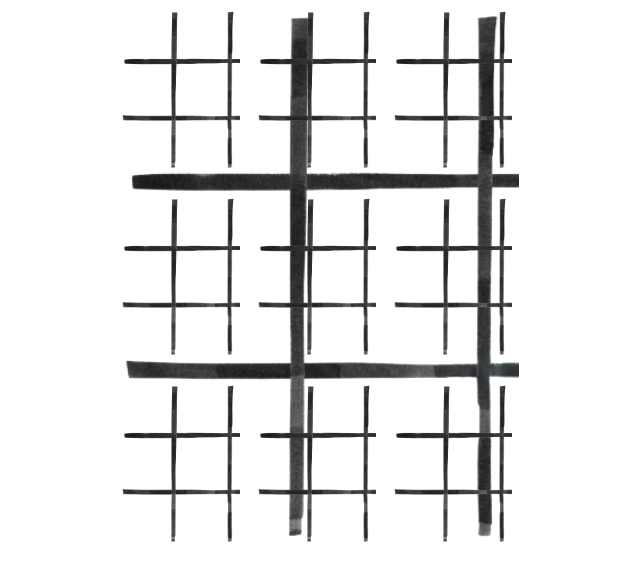
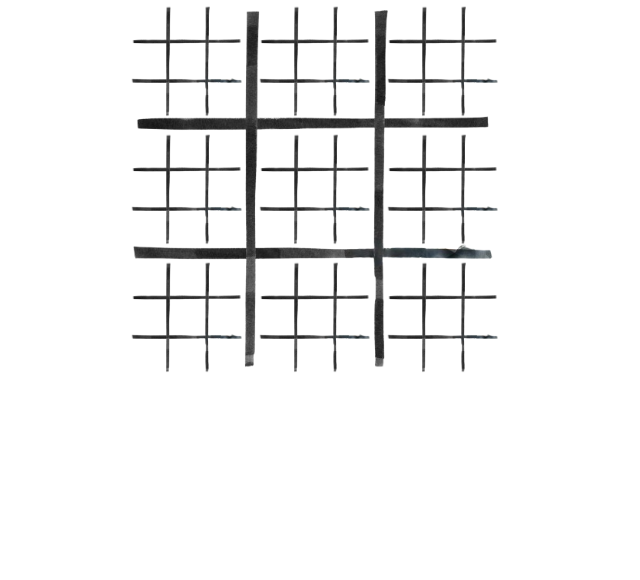
Before and after one commit to DarkJokic/STTT, a plain HTML site: page index.html in a window 1280 px wide. Shown: the part 160-740 px from the top of the page, without its empty margins (325-965 px from the left). Drawn offline with Linux system fonts and the light colour scheme.

Commit message:
Update Style.css

```diff
--- a/Style.css
+++ b/Style.css
@@ -28,10 +28,10 @@ html, body {
 
 .GameContainer{
     display: flex;
-    width: 51vh;
-    height: 70vh;
+    width: 30%;
     background-color: rgb(255, 255, 255);
     background-image: url(TicToe.png);
+    aspect-ratio: 1/1;
     background-size: cover;
     justify-content: center;
     justify-items: center;
```
